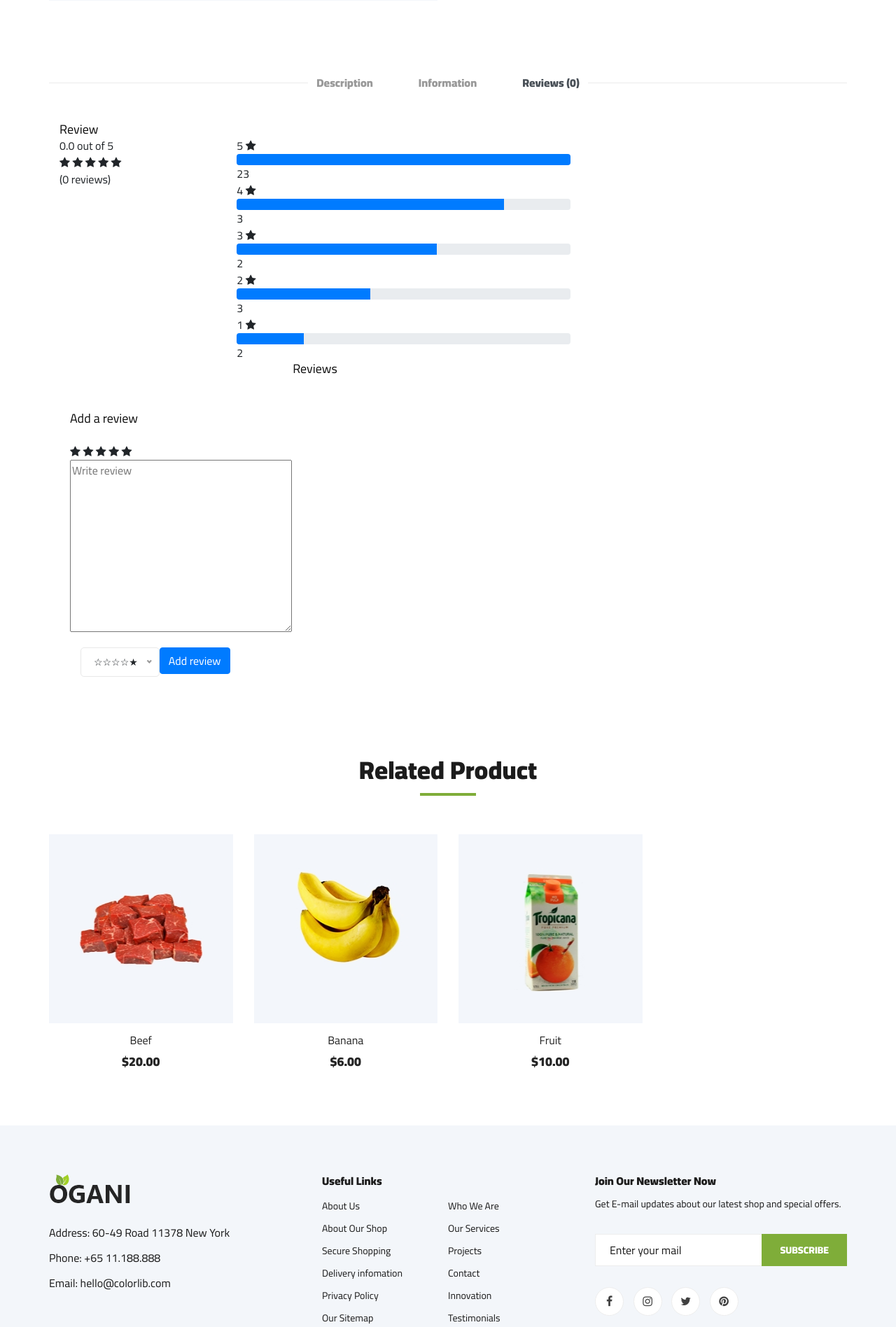
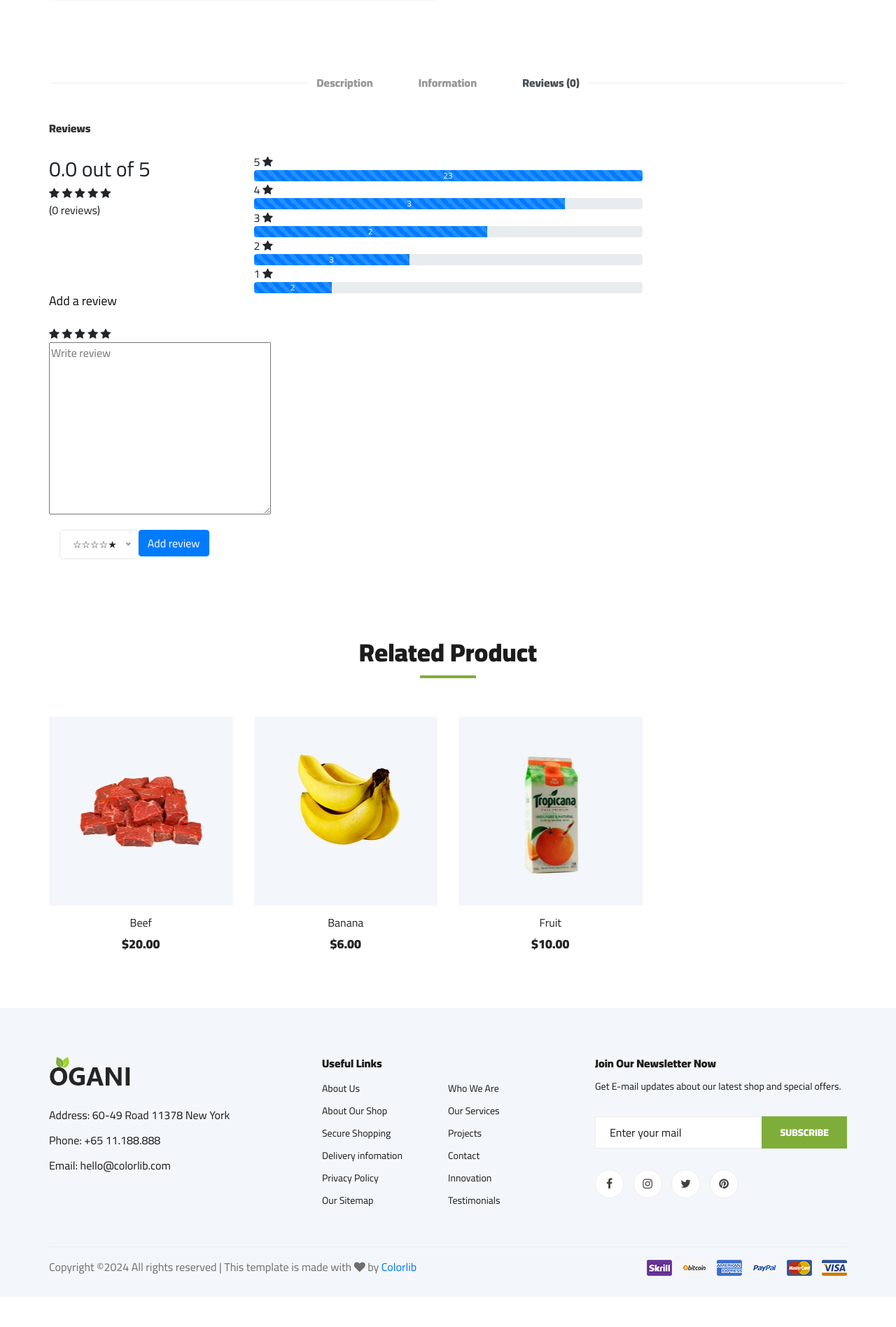
Before and after one commit to Magensa1995/HBR, a Django app: page /product/2e32155dd2/ in a window 1280 px wide, after a click that opens the changed part. Shown: the part 925-2821 px from the top of the page at 70% size. After the commit the page ends 2748 px from the top, so only its background shows below. Run offline with Django 5.2, Linux system fonts and the light colour scheme; data comes from the database, SQL or seed files in the repository; both versions use the stored data as it was after the commit; data that the repository does not hold is empty; parts of the project's set-up code (start-up, migrations or seed data) failed here and were passed over; some libraries are stand-ins or nearby versions.

Commit message:
Commit review file

```diff
--- a/ecomprj/core/views.py
+++ b/ecomprj/core/views.py
@@ -143,6 +143,8 @@ def ajax_add_review(request, pid):
         rating=request.POST["rating"]
     )
 
+    single_review.save()
+
     context = {
         'user': user.username,
         'datetime_created': single_review.datetime_created,
--- /dev/null
+++ b/ecomprj/static/css/comment.css
@@ -0,0 +1,3 @@
+.rating-number {
+    font-size: 30px;
+}
--- a/ecomprj/static/js/function.js
+++ b/ecomprj/static/js/function.js
@@ -21,12 +21,12 @@ $("#commentForm").submit(function(e){
                 $(".add-review").hide()
 
                 // Lấy đối tượng div có class là "edu-comment"
-                let eduCommentDiv = document.querySelector('.edu-comment');
+                let eduCommentDiv = document.createElement('.edu-comment');
 
                 // Thiết lập nội dung HTML cho div
                 let _html = '<div class="edu-comment">'
-                    _html +='<div class="thumbnail">'
-                    _html +='<img class="rounded-circle shadow-1-strong mb-4" src="https://mdbcdn.b-cdn.net/img/Photos/Avatars/img%20(10).webp" alt="avatar" style="width: 150px;" />'
+                    _html +='<div class="d-flex flex-start">'
+                    _html +='<img class="rounded-circle shadow-1-strong mb-4" src="https://mdbcdn.b-cdn.net/img/Photos/Avatars/img%20(10).webp" alt="avatar" style="max-width: 50px;" />'
                     _html +='</div>'
                     _html +='<div class="comment-content">'
                     _html +='<div class="comment-top">'
@@ -39,8 +39,8 @@ $("#commentForm").submit(function(e){
 
                     _html +='</div>'
                     _html +='</div>'
-                    _html +='<span class="subtitle">'+ res.context.datetime_created +'</span>'
-                    _html +='<p>'+ res.context.review +'</p>'
+                    _html +='<p class="mb-0">'+ res.context.datetime_created +'</p>'
+                    _html +='<p class="mb-0">'+ res.context.review +'</p>'
                     _html +='</div>'
                     _html +='</div>'
 
@@ -54,6 +54,7 @@ $("#commentForm").submit(function(e){
                 // Chọn phần tử với class "container" và thêm newDiv vào đó
                 let container_comment = document.querySelector('.container-comment');
                 container_comment.appendChild(eduCommentDiv);
+
             }
         },
     })
--- a/ecomprj/templates/core/product-detail.html
+++ b/ecomprj/templates/core/product-detail.html
@@ -138,14 +138,9 @@
             </div>
             <div class="tab-pane" id="tabs-3" role="tabpanel">
               <div class="product__details__tab__desc">
-                <div class="container">
+                <h6>Reviews</h6>
                 <div class="row">
-                    <div class="col-md-8 course-details-content">
-                      <div class="course-details-card mt--40">
-                        <div class="course-content">
-                          <h5 class="mb--20">Review</h5>
-                          <div class="row row--30">
-                            <div class="col-lg-4">
+                  <div class="col-lg-3">
                     <div class="rating-box">
                       <div class="rating-number">{{average_rating.rating|floatformat:1}} out of 5</div>
                       <div class="rating"> <i class="fa fa-star" aria-hidden="true"></i> <i class="fa fa-star"
@@ -155,69 +150,64 @@
                       <span>({{reviews.count}} reviews)</span>
                     </div>
                   </div>
-                            <div class="col-lg-8">
+                  <div class="col-lg-6">
                     <div class="review-wrapper">
                       <div class="single-progress-bar">
                         <div class="rating-text"> 5 <i class="fa fa-star" aria-hidden="true"></i> </div>
                         <div class="progress">
-                                    <div class="progress-bar" role="progressbar" style="width: 100%" aria-valuenow="100"
-                                      aria-valuemin="0" aria-valuemax="100"></div>
+                          <div class="progress-bar progress-bar-success progress-bar-striped" role="progressbar" style="width: 100%" aria-valuenow="100"
+                            aria-valuemin="0" aria-valuemax="100">23</div>
                         </div>
-                                  <span class="rating-value">23</span>
+
                       </div>
                       <div class="single-progress-bar">
                         <div class="rating-text"> 4 <i class="fa fa-star" aria-hidden="true"></i> </div>
                         <div class="progress">
-                                    <div class="progress-bar" role="progressbar" style="width: 80%" aria-valuenow="0"
-                                      aria-valuemin="0" aria-valuemax="100"></div>
+                          <div class="progress-bar progress-bar-success progress-bar-striped" role="progressbar" style="width: 80%" aria-valuenow="80"
+                            aria-valuemin="0" aria-valuemax="100">3</div>
                         </div>
-                                  <span class="rating-value">3</span>
                       </div>
                       <div class="single-progress-bar">
                         <div class="rating-text"> 3 <i class="fa fa-star" aria-hidden="true"></i> </div>
                         <div class="progress">
-                                    <div class="progress-bar" role="progressbar" style="width: 60%" aria-valuenow="0"
-                                      aria-valuemin="0" aria-valuemax="100"></div>
+                          <div class="progress-bar progress-bar-success progress-bar-striped" role="progressbar" style="width: 60%" aria-valuenow="60"
+                            aria-valuemin="0" aria-valuemax="100">2</div>
                         </div>
-                                  <span class="rating-value">2</span>
                       </div>
                       <div class="single-progress-bar">
                         <div class="rating-text"> 2 <i class="fa fa-star" aria-hidden="true"></i> </div>
                         <div class="progress">
-                                    <div class="progress-bar" role="progressbar" style="width: 40%" aria-valuenow="0"
-                                      aria-valuemin="0" aria-valuemax="100"></div>
+                          <div class="progress-bar progress-bar-success progress-bar-striped" role="progressbar" style="width: 40%" aria-valuenow="40"
+                            aria-valuemin="0" aria-valuemax="100">3</div>
                         </div>
-                                  <span class="rating-value">3</span>
                       </div>
                       <div class="single-progress-bar">
                         <div class="rating-text"> 1 <i class="fa fa-star" aria-hidden="true"></i> </div>
                         <div class="progress">
-                                    <div class="progress-bar" role="progressbar" style="width: 20%" aria-valuenow="0"
-                                      aria-valuemin="80" aria-valuemax="100"></div>
-                                  </div>
-                                  <span class="rating-value">2</span>
+                          <div class="progress-bar progress-bar-success progress-bar-striped" role="progressbar" style="width: 20%" aria-valuenow="20"
+                            aria-valuemin="0" aria-valuemax="100">2</div>
                         </div>
                       </div>
                     </div>
                   </div>
+                  <div class="col-lg-3">
 
-                          <div class="comment-wrapper pt--40">
-                            <div class="section-title">
-                              <h5 class="mb--25">Reviews</h5>
                   </div>
-
+                </div>
+                <div class="row">
                   <!--  Comment Box start--->
                   <div class="container-comment">
                     {% for rev in reviews %}
+                    <div class="row d-flex flex-start">
                       <div class="edu-comment">
-                                <div class="thumbnail">
+                        <div class="d-flex flex-start">
                           <img class="rounded-circle shadow-1-strong mb-4"
                           src="https://mdbcdn.b-cdn.net/img/Photos/Avatars/img%20(10).webp" alt="avatar"
-                                  style="width: 150px;" />
+                          style="max-width: 50px;" />
                         </div>
                         <div class="comment-content">
                           <div class="comment-top">
-                                    <h6 class="title">{{rev.user.username|title}}</h6>
+                            <h6 class="fw-bold mb-1">{{rev.title}}</h6>
                             <div class="rating">
                               <i class="fa fa-star" aria-hidden="true"></i>
                               <i class="fa fa-star" aria-hidden="true"></i>
@@ -226,14 +216,22 @@
                               <i class="fa fa-star" aria-hidden="true"></i>
                             </div>
                           </div>
-                                  <span class="subtitle">{{rev.datetime_created}}</span>
-                                  <p>{{rev.review}}</p>
+                          <p class="mb-0">{{rev.datetime_created}}</p>
+                          <p class="mb-0">
+                            It uses a dictionary of over 200 Latin words, combined with a handful of
+                            model sentence structures, to generate Lorem Ipsum which looks
+                            reasonable. The generated Lorem Ipsum is therefore always free from
+                            repetition, injected humour, or non-characteristic words etc.
+                          </p>
+                        </div>
                       </div>
                     </div>
                     {% endfor %}
                   </div>
                   <!-- Comment Box end--->
+                </div>
 
+                <div class="row">
                   <!-- Add review start-->
                   <div class="comment-box">
                     <div class="comment-box-content">
@@ -277,11 +275,7 @@
                   </div>
                   <!-- Add review end-->
                 </div>
-                        </div>
-                      </div>
-                    </div>
-                  </div>
-                </div>
+
               </div>
             </div>
           </div>
--- a/ecomprj/templates/partials/base.html
+++ b/ecomprj/templates/partials/base.html
@@ -21,6 +21,9 @@
     <link rel="stylesheet" href="{% static 'css/owl.carousel.min.css' %}" type="text/css">
     <link rel="stylesheet" href="{% static 'css/slicknav.min.css' %}" type="text/css">
     <link rel="stylesheet" href="{% static 'css/style.css' %}" type="text/css">
+
+    <!--Custom CSS-->
+    <link rel="stylesheet" href="{% static 'css/comment.css' %}" type="text/css">
 </head>
 
 <body>
```
Also changed, not shown: ecomprj/db.sqlite3, 1 other file. Lines whose indentation alone changed are shown as unchanged.
